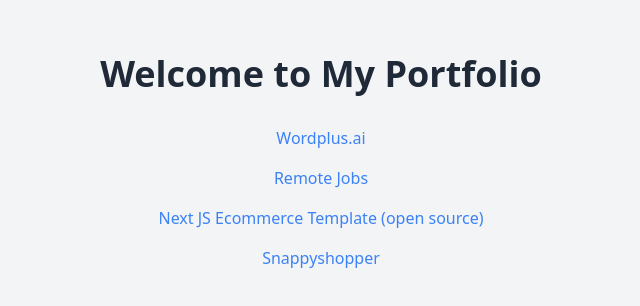
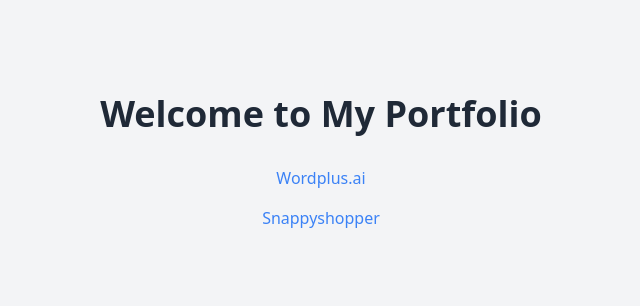
Before and after one commit to lematy/lematy.github.io, a plain HTML site: page index.html in a window 1280 px wide. Shown: the part 238-544 px from the top of the page, without its empty margins (319-959 px from the left). Drawn offline with nearby package versions, Linux system fonts and the light colour scheme.

Commit message:
Update index.html
updated links

```diff
--- a/index.html
+++ b/index.html
@@ -3,7 +3,7 @@
   <head>
     <meta charset="UTF-8" />
     <meta name="viewport" content="width=device-width, initial-scale=1.0" />
-    <title>My Minimal Portfolio</title>
+    <title>Portfolio</title>
     <!-- Tailwind CSS CDN -->
     <link
       href="https://cdn.jsdelivr.net/npm/tailwindcss@2.2.19/dist/tailwind.min.css"
@@ -18,28 +18,16 @@
         <ul class="space-y-4">
           <li>
             <a
-              href="https://link-to-your-project1.com"
+              target="_blank"
+              href="https://wordplus.ai"
               class="text-blue-500 hover:text-blue-700"
               >Wordplus.ai</a
             >
           </li>
           <li>
             <a
-              href="https://link-to-your-project2.com"
-              class="text-blue-500 hover:text-blue-700"
-              >Remote Jobs</a
-            >
-          </li>
-          <li>
-            <a
-              href="https://link-to-your-project2.com"
-              class="text-blue-500 hover:text-blue-700"
-              >Next JS Ecommerce Template (open source)</a
-            >
-          </li>
-          <li>
-            <a
-              href="https://link-to-your-project3.com"
+              target="_blank"
+              href="https://www.snappyshopper.co.uk/"
               class="text-blue-500 hover:text-blue-700"
               >Snappyshopper</a
             >
```
